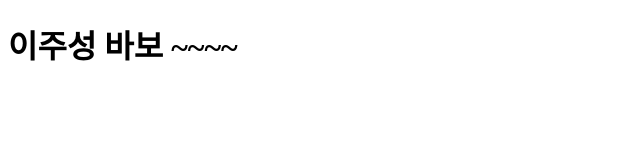
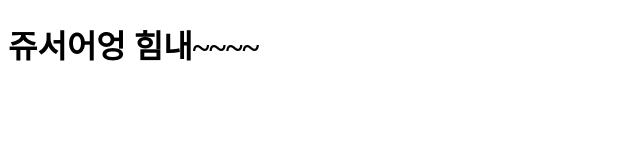
Before and after one commit to bbayong28/responsive_web, a plain HTML site: page index.html in a window 1280 px wide. Shown: the whole page, without its empty margins (0-640 px from the left). Drawn offline with Linux system fonts and the light colour scheme.

Commit message:
내용수정

```diff
--- a/index.html
+++ b/index.html
@@ -9,7 +9,7 @@
 </head>
 
 <body>
-    <h1>이주성 바보 ~~~~</h1>
+    <h1>쥬서어엉 힘내~~~~</h1>
 </body>
 
 </html>
```
